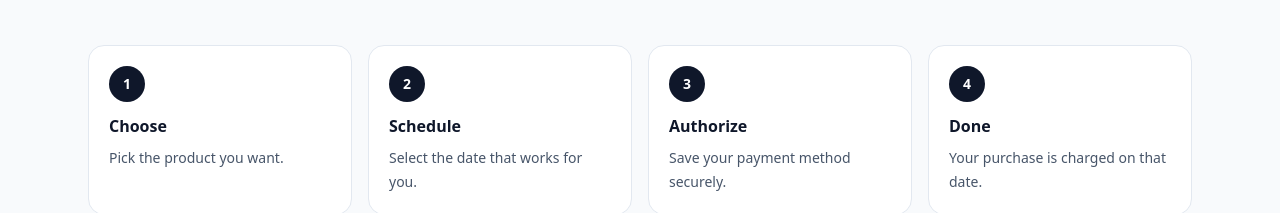
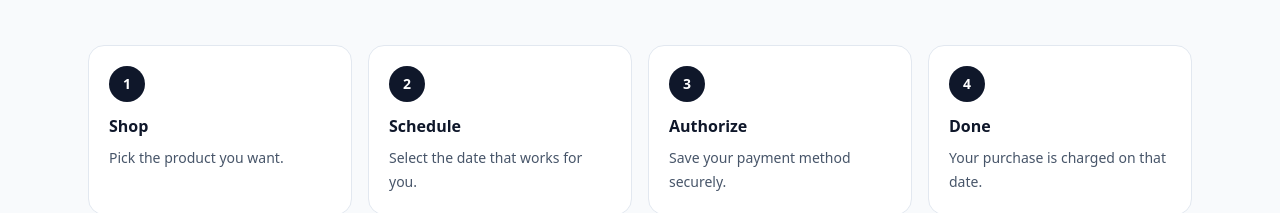
Before and after one commit to snpl-git/snpl-landingpage, a Next.js app: page / in a window 1280 px wide. Shown: the part 1532-1745 px from the top of the page. Built offline with nearby package versions, Linux system fonts and the light colour scheme.

Commit message:
Update page.tsx

```diff
--- a/app/page.tsx
+++ b/app/page.tsx
@@ -59,7 +59,7 @@ export default function HomePage() {
 
           <div className="grid gap-4 md:grid-cols-4">
             {[
-              ["1", "Choose", "Pick the product you want."],
+              ["1", "Shop", "Pick the product you want."],
               ["2", "Schedule", "Select the date that works for you."],
               ["3", "Authorize", "Save your payment method securely."],
               ["4", "Done", "Your purchase is charged on that date."],
```
